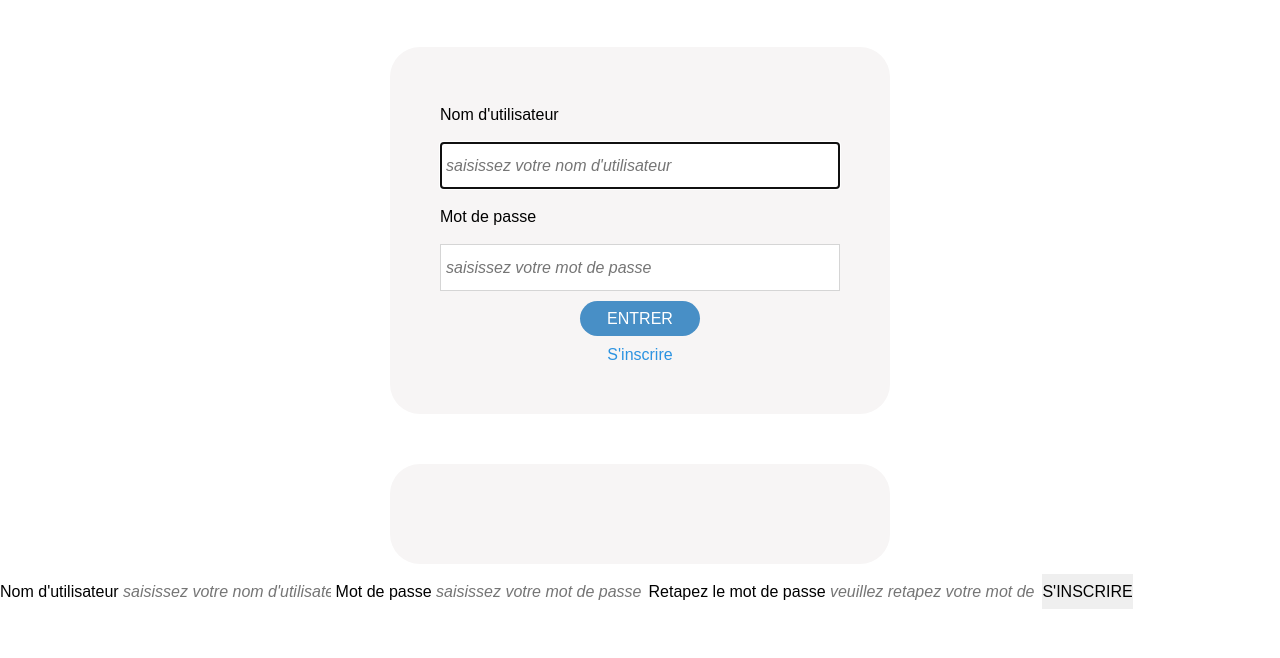
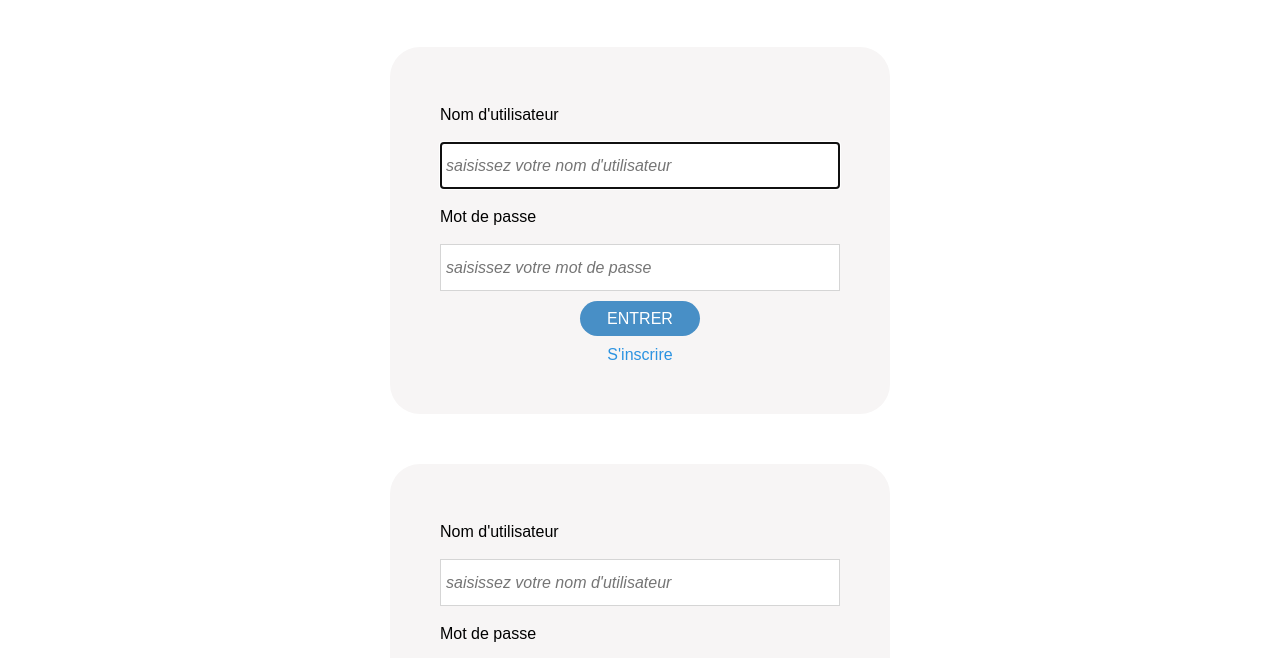
Before and after one commit to IFDevM/Bug-tracker-, a plain HTML site: page index.html in a window 1280 px wide. Shown: the part 107-765 px from the top of the page. Drawn offline with Linux system fonts and the light colour scheme.

Commit message:
index modifié

```diff
--- a/index.html
+++ b/index.html
@@ -6,7 +6,8 @@
   <meta http-equiv="X-UA-Compatible" content="IE=edge">
   <meta name="viewport" content="width=device-width, initial-scale=1.0">
   <link rel="stylesheet" href="./style.css">
-  <link rel="shortcut icon" href="favicon.ico" type="image/x-icon">
+  <link rel="shortcut icon" href="favicon.io" type="image/x-icon">
+
   <title>Bug tracker</title>
 </head>
 
@@ -25,7 +26,7 @@
   </section>
 -->
     <div class="tab-body" role= "region" aria-labelledby="connexionBox">
-      <form action="" id="connexionBox" method="post">
+      <form action="https://www.google.com/search" id="connexionBox" method="post">
 
           <i class="fa-duotone fa-user"></i>
           <label for="name">Nom d'utilisateur</label>
@@ -39,8 +40,8 @@
       </form>
     </div>
 
-    <div class="tab-body" role="region" aria-labelledby="inscriptionBox"></div>
-      <form action="" id="inscriptionBox" method="post">
+    <div class="tab-body" role="region" aria-labelledby="inscriptionBox">
+      <form action="https://www.google.com/search" id="inscriptionBox" method="post">
           <i class="fa-thin fa-user"></i>
           <label for="nom">Nom d'utilisateur </label>
           <input type="text" id="nom" placeholder="saisissez votre nom d'utilisateur" >
```
Also changed, not shown: readme.md.
